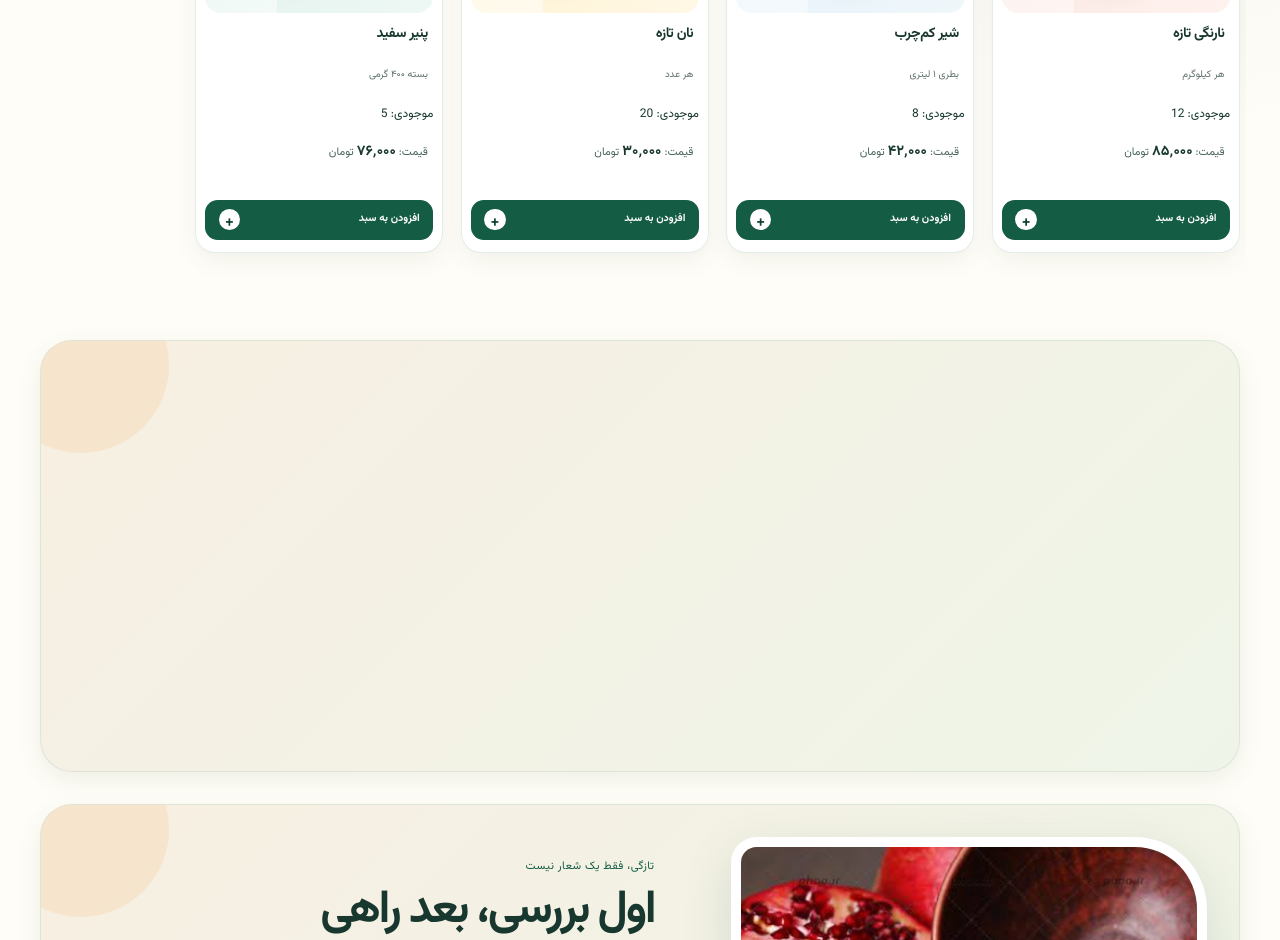
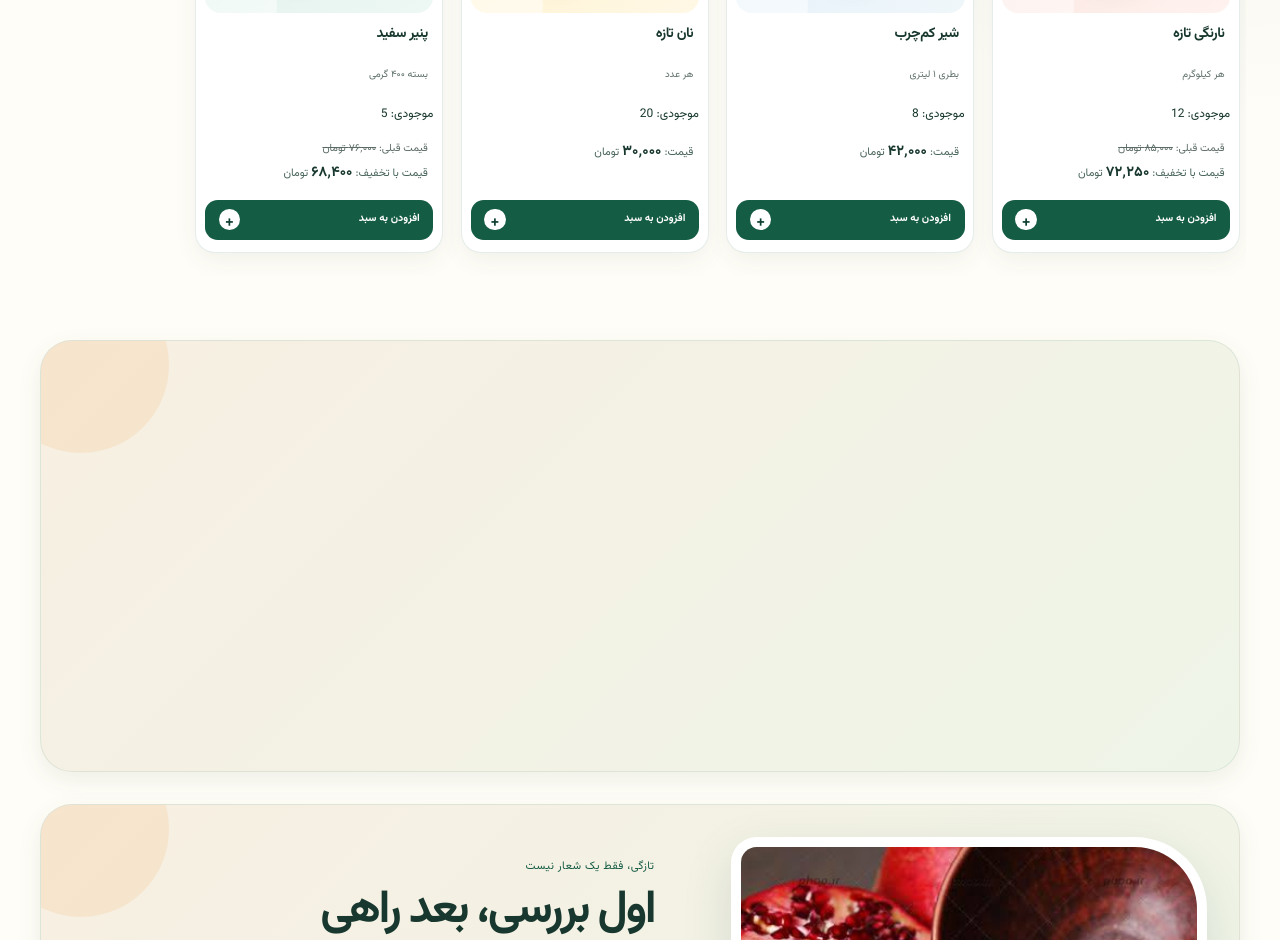
Before and after one commit to Sami-gh05/tdd-shop, a React (Vite) app: page / in a window 1280 px wide. Shown: the part 1060-2000 px from the top of the page. Built offline with nearby package versions, Linux system fonts and the light colour scheme.

Commit message:
fix: add before/after discount prices

```diff
--- a/src/components/Price.tsx
+++ b/src/components/Price.tsx
@@ -1,8 +1,24 @@
-export default function Price({ value }: { value: number }) {
+type PriceProps = {
+    value: number
+    offerPercent?: number
+}
+
+export default function Price({ value, offerPercent }: PriceProps) {
+    const hasOffer = offerPercent !== undefined
+    const finalPrice = hasOffer
+        ? Math.round(value * (1 - offerPercent / 100))
+        : value
+
     return (
         <div className="product-prices">
+            {hasOffer && (
+                <p className="previous-price">
+                    قیمت قبلی: <del>{value.toLocaleString('fa-IR')} تومان</del>
+                </p>
+            )}
             <p className="current-price">
-                قیمت: <strong>{value.toLocaleString('fa-IR')}</strong> تومان
+                {hasOffer ? 'قیمت با تخفیف: ' : 'قیمت: '}
+                <strong>{finalPrice.toLocaleString('fa-IR')}</strong> تومان
             </p>
         </div>
     )
--- a/src/components/ProductCard.tsx
+++ b/src/components/ProductCard.tsx
@@ -19,7 +19,7 @@ export default function ProductCard({ product, onAdd, offerPercent, stock }: Pro
             <h3>{product.name}</h3>
             <p className="product-amount">{product.unit}</p>
             {stock !== undefined && <p className="product-stock">موجودی: {stock}</p>}
-            <Price value={product.price} />
+            <Price value={product.price} {...(offerPercent !== undefined && { offerPercent })} />
             <button
                 className="add-button"
                 type="button"
```
